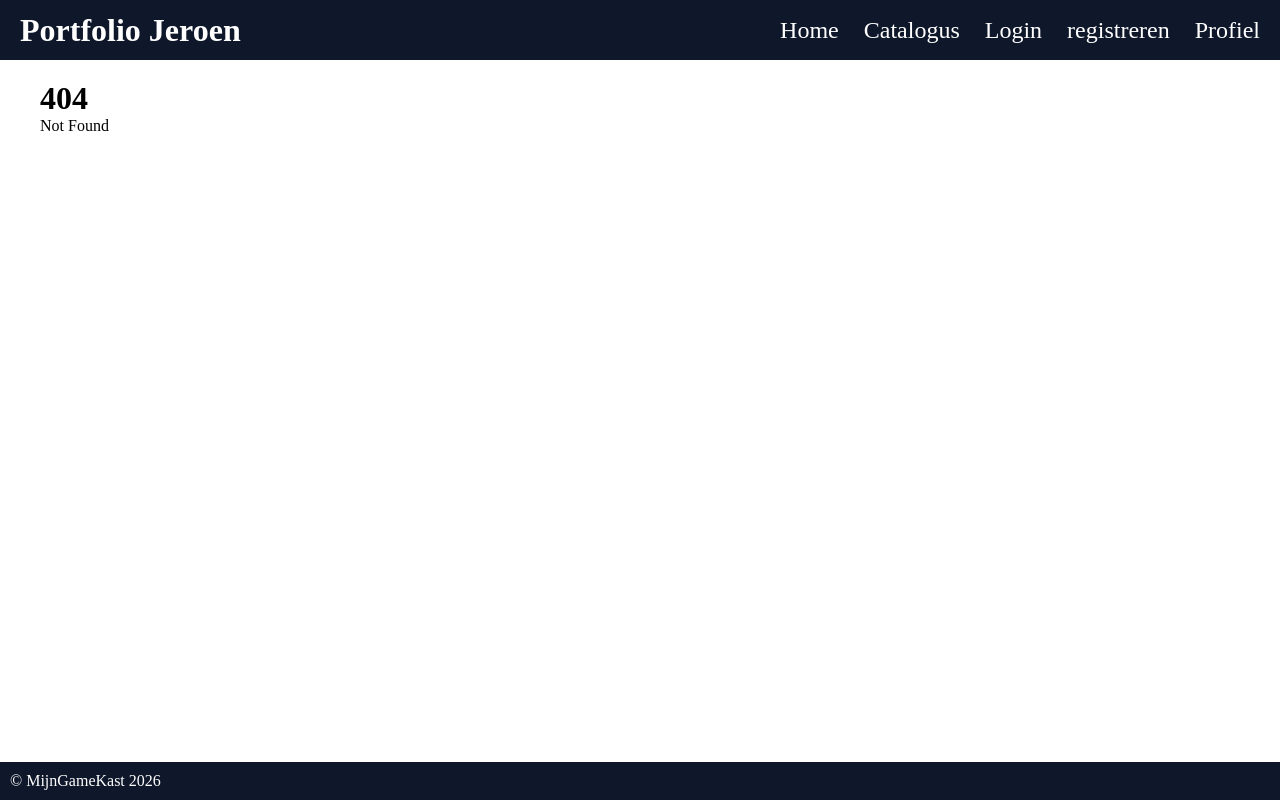
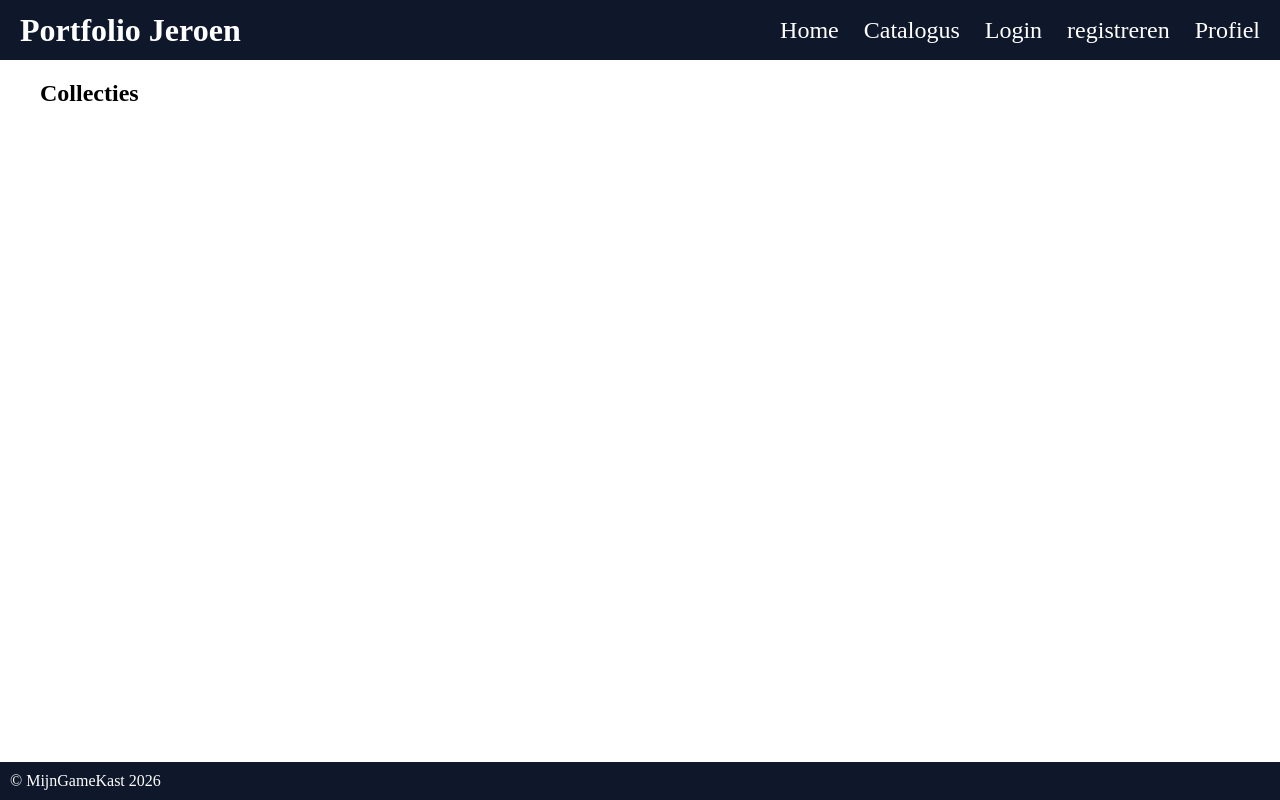
Before and after one commit to MijnGamesKast/MijnGameKastWeb, a SvelteKit app: page /collecties in a window 1280 px wide. Before the commit this address had no page. Built offline with nearby package versions, Linux system fonts and the light colour scheme.

Commit message:
collecties: added pages for collecties and individuele collectie

```diff
--- /dev/null
+++ b/src/routes/collecties/+page.svelte
@@ -0,0 +1 @@
+<h2>Collecties</h2>
--- /dev/null
+++ b/src/routes/collecties/[collectie]/+page.svelte
@@ -0,0 +1 @@
+<h2>Collectie</h2>
```
